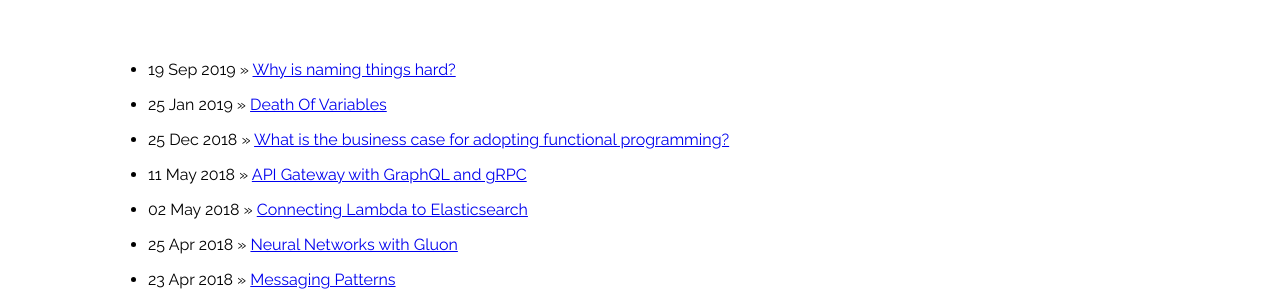
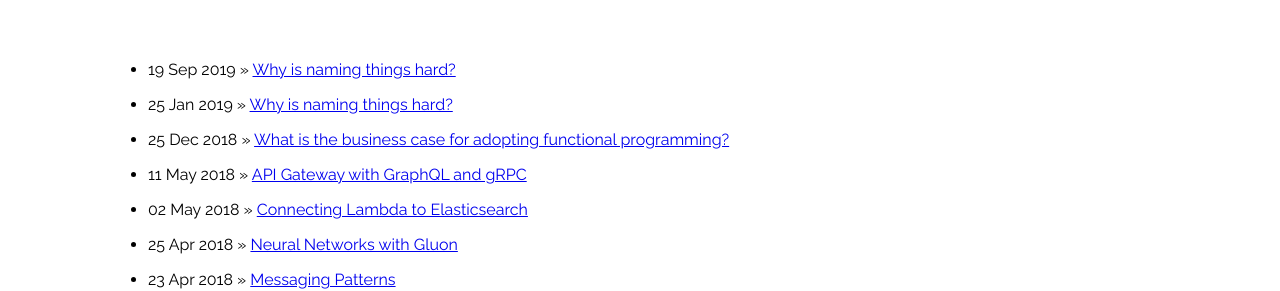
Before and after one commit to theonej/theonej.github.io, a Jekyll site: the page built from index.html, in a window 1280 px wide. Shown: the part 453-744 px from the top of the page. Built offline with Jekyll 4.4.1, drawn with Linux system fonts in a browser that asks for light colours.

Commit message:
fixing some markdown syntax issues

```diff
--- a/_posts/2019-01-25-death-of-variables.md
+++ b/_posts/2019-01-25-death-of-variables.md
@@ -1,3 +1,8 @@
+---
+layout: default
+title: Why is naming things hard?
+---
+
 # On the death of variables
 
 Variables, specifically member variables, make my code less understandable and more complex.
```
